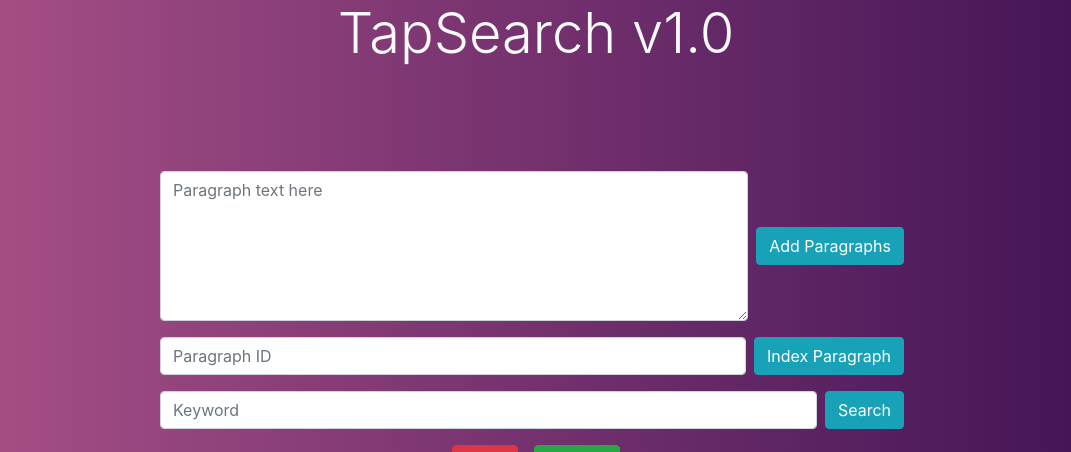
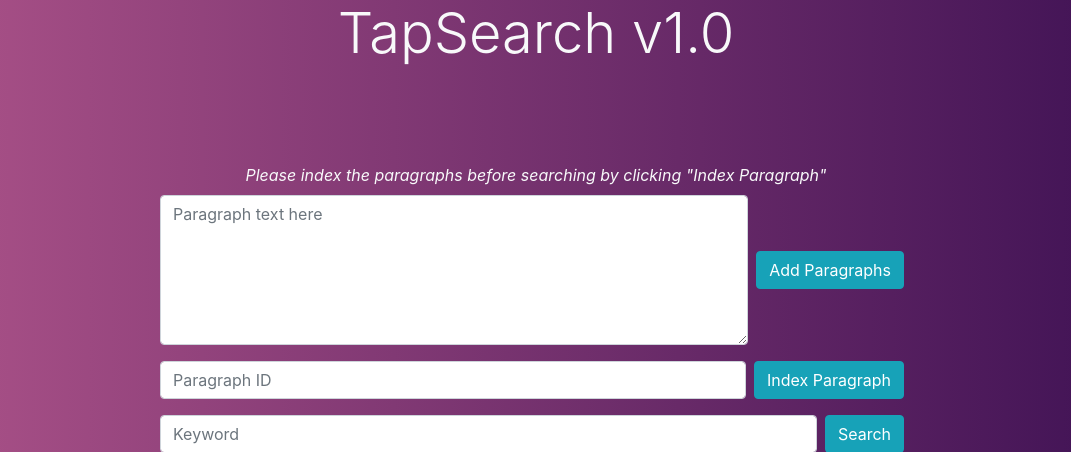
Before and after one commit to arnav-t/TapSearch, a Flask app: page / in a window 1280 px wide. Shown: the top 452 px of the page, without its empty margins (104-1175 px from the left). Run offline with Flask 2, Linux system fonts and the light colour scheme; data that the repository does not hold is empty; some libraries are stand-ins or nearby versions.

Commit message:
Add information about indexing

```diff
--- a/templates/home.html
+++ b/templates/home.html
@@ -11,6 +11,7 @@
 	</head>
 	<body>
 		<h1 class="display-4 text-light mb-5 pb-5">TapSearch v1.0</h1>
+		<i class="display-6 text-light">Please index the paragraphs before searching by clicking "Index Paragraph"</i>
 		<div class="panel p-2">
 			<textarea id="add-txt" placeholder="Paragraph text here" class="form-control rounded-4"></textarea>
 			<button type="button" class="btn btn-info mx-2" id="add-btn">Add Paragraphs</button>
```
